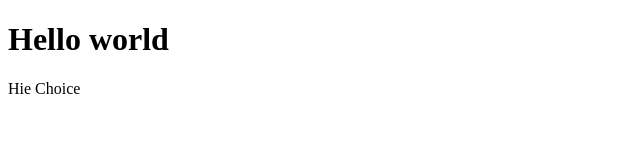
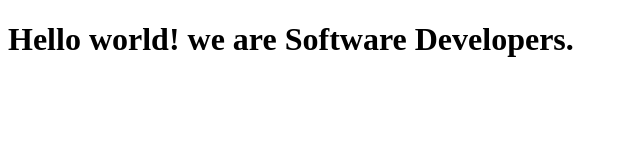
Before and after one commit to Niqtroy/choice-norest, a plain HTML site: page index.html in a window 1280 px wide. Shown: the whole page, without its empty margins (0-640 px from the left). Drawn offline with Linux system fonts and the light colour scheme.

Commit message:
edited html page

```diff
--- a/index.html
+++ b/index.html
@@ -6,7 +6,6 @@
     <title>Microverse</title>
 </head>
 <body>
-    <h1>Hello world</h1>
-    <p>Hie Choice</p>
+    <h1>Hello world! we are Software Developers.</h1>
 </body>
 </html>
```
